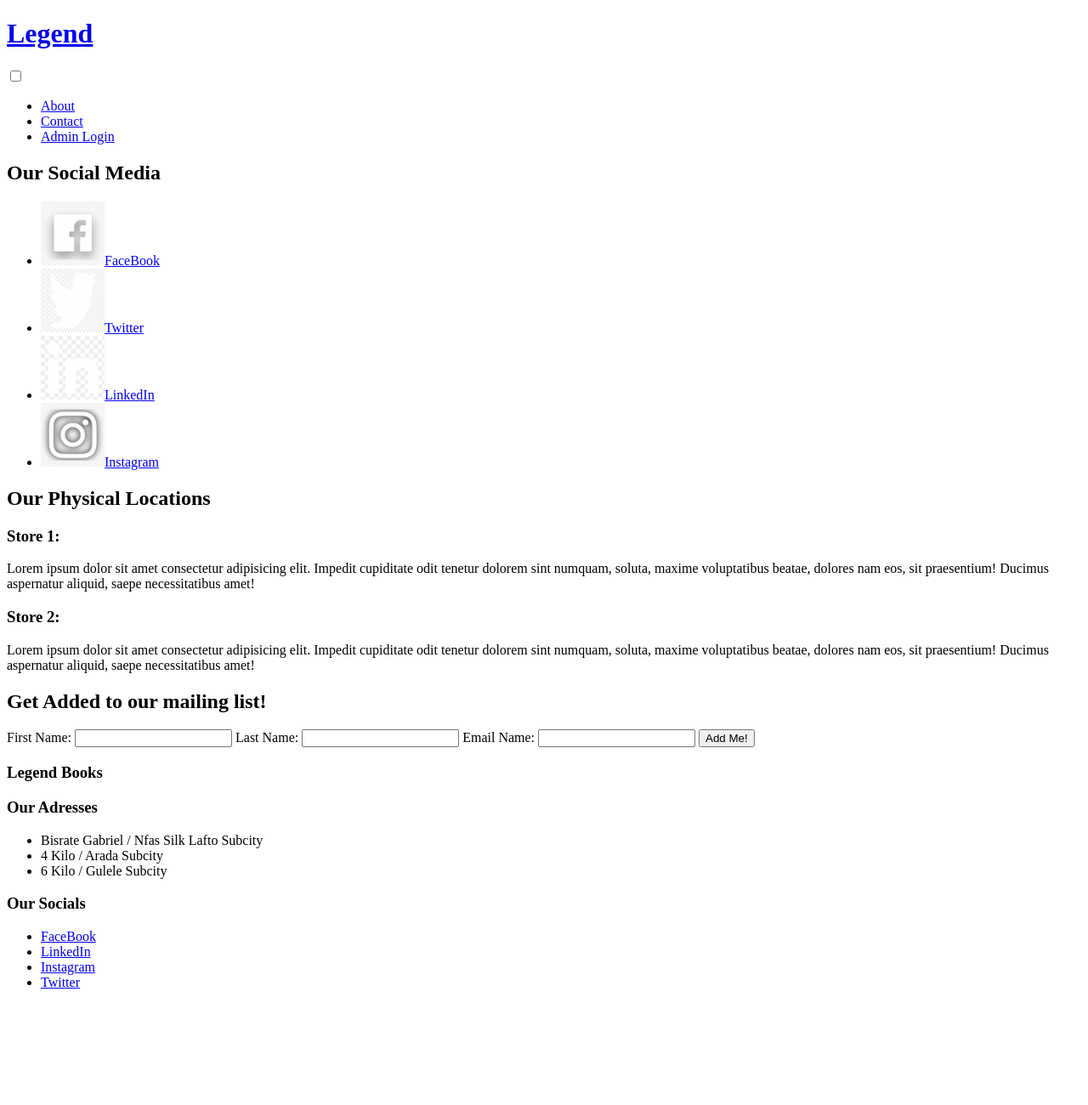
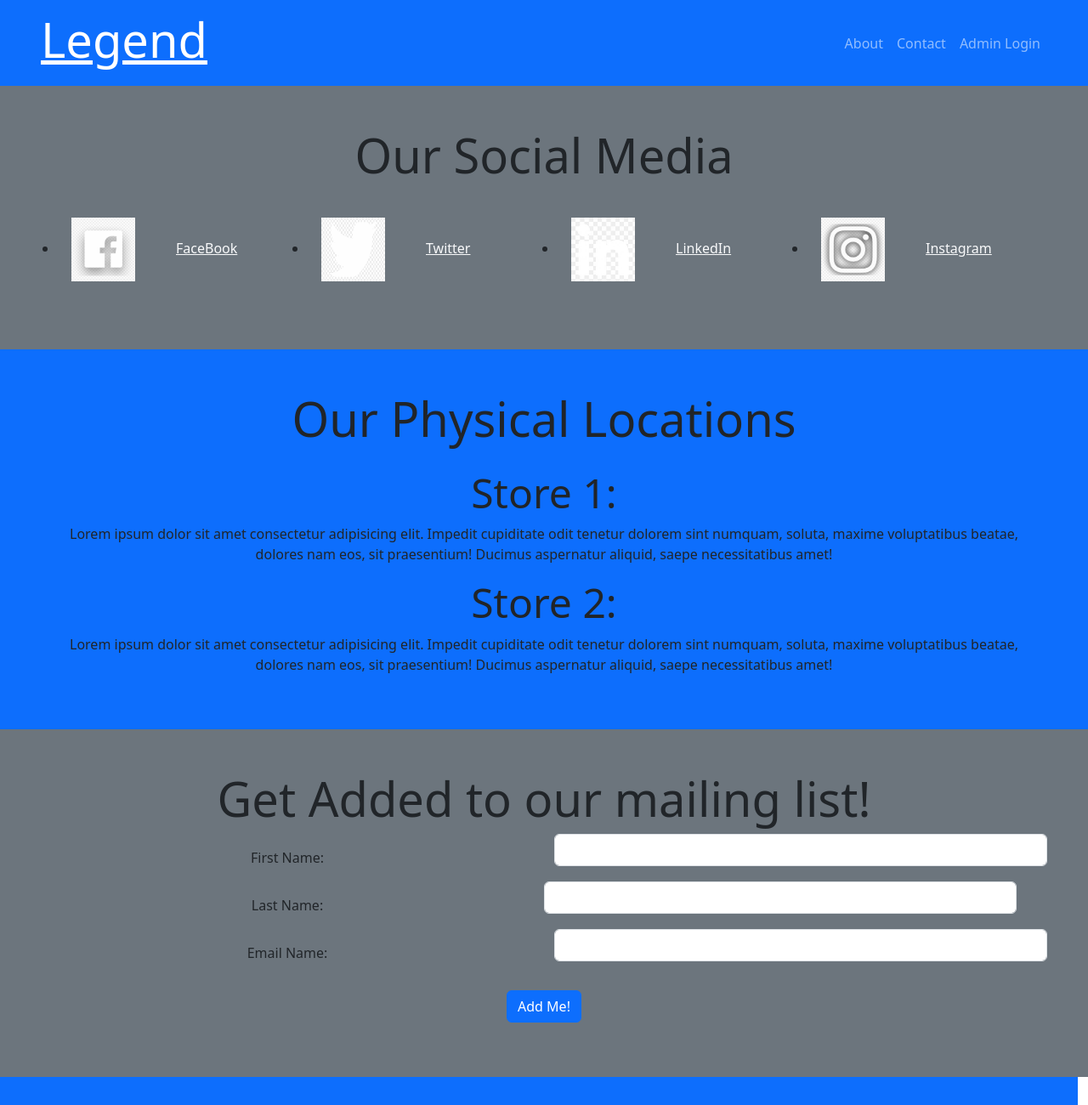
Before and after one commit to ffekirnew/UGR-9932-13, a plain HTML site: page src/contact.html in a window 1280 px wide. Shown: the top 1300 px of the page at 85% size. Before the commit the page ends 1181 px from the top, so only its background shows below. Drawn offline with nearby package versions, Linux system fonts and the light colour scheme.

Commit message:
add additional bootstrap - add bootstrap to contact.html - add bootstrap to admin-login.html

```diff
--- a/src/contact.html
+++ b/src/contact.html
@@ -4,72 +4,86 @@
 	<meta charset="UTF-8">
 	<meta name="viewport" content="width=device-width, initial-scale=1.0">
 	<meta name="description" content="Legend Books ethiopia contacts page.">
-	<link rel="stylesheet" href="./css/style.css">
-	<link rel="preconnect" href="https://fonts.googleapis.com">
-	<link rel="preconnect" href="https://fonts.gstatic.com" crossorigin>
-	<link href="https://fonts.googleapis.com/css2?family=Merriweather&family=Montserrat:wght@300&family=Raleway:wght@100&display=swap" rel="stylesheet">
+	<link href="https://cdn.jsdelivr.net/npm/bootstrap@5.3.0-alpha1/dist/css/bootstrap.min.css" rel="stylesheet" integrity="sha384-GLhlTQ8iRABdZLl6O3oVMWSktQOp6b7In1Zl3/Jr59b6EGGoI1aFkw7cmDA6j6gD" crossorigin="anonymous">
 	<title>Legend Books: Contacts</title>
 	<script defer src="./js/mailing-list-validator.js"></script>
 </head>
 <body>
-	<header class="header">
-		<div class="header__logo">
-			<h1><a href="./index.html" class="link link--logo fs-logo-header ff-primary fw-bold">Legend</a></h1>
-		</div>
-		<input type="checkbox" name="mobile-nav-toggle" id="mobile-nav-toggle" class="mobile-nav-toggle">
-		<nav class="navigation">
-			<ul class="navigation__ul">
-				<li><a href="./about.html" class="link link--navigation">About</a></li>
-				<li><a href="./contact.html" class="link link--navigation">Contact</a></li>
-				<li><a href="./admin-login.html" class="link link--navigation">Admin Login</a></li>
-			</ul>
+	<header class="container-fluid bg-primary px-5">
+		<nav class="navbar navbar-expand-md navbar-dark bg-primary">
+			<div class="navbar-brand">
+				<h1><a href="./index.html" class="display-4 text-white">Legend</a></h1>
+			</div>
+			<button class="navbar-toggler" type="button" data-bs-toggle="collapse" data-bs-target="#main-nav" aria-controls="main-nav" aria-expanded="false" aria-label="Toggle Navigation">
+				<span class="navbar-toggler-icon"></span>
+			</button>
+			<div class="collapse navbar-collapse justify-content-end align-center" id="main-nav">
+				<ul class="navbar-nav">
+					<li class="nav-item"><a href="./about.html" class="nav-link">About</a></li>
+					<li class="nav-item"><a href="./contact.html" class="nav-link">Contact</a></li>
+					<li class="nav-item"><a href="./admin-login.html" class="nav-link">Admin Login</a></li>
+				</ul>
+			</div>
 		</nav>
-		<label for="mobile-nav-toggle" class="mobile-nav-toggle-label">
-			<span class="mobile-nav-toggle-label__hamburger-lines mobile-nav-toggle-label__hamburger-lines--line-1"></span>
-			<span class="mobile-nav-toggle-label__hamburger-lines mobile-nav-toggle-label__hamburger-lines--line-2"></span>
-			<span class="mobile-nav-toggle-label__hamburger-lines mobile-nav-toggle-label__hamburger-lines--line-3"></span>
-		</label>
 	</header>
 	<main class="main">
-		<section class="main__social-media">
-			<h2 class="main__social-media__title">Our Social Media</h2>
-			<ul>
-				<li><img src="./images/social-media-logos/facebook.png" width="75" height="75" alt="social-1"><a href="#" class="link link--social-media">FaceBook</a></li>
-				<li><img src="./images/social-media-logos/twitter.png" width="75" height="75" alt="social-1"><a href="#" class="link link--social-media">Twitter</a></li>
-				<li><img src="./images/social-media-logos/linked-in.jpg" width="75" height="75" alt="social-1"><a href="#" class="link link--social-media">LinkedIn</a></li>
-				<li><img src="./images/social-media-logos/instagram.png" width="75" height="75" alt="social-1"><a href="#" class="link link--social-media">Instagram</a></li>
+		<section class="container-fluid bg-secondary p-5">
+			<h2 class="display-4 pb-3 text-center">Our Social Media</h2>
+			<ul class="row justify-content-center align-center">
+				<li class="col-sm-6 col-md-4 col-lg-3 p-3"><img src="./images/social-media-logos/facebook.png" width="75" height="75" alt="social-1"><a href="#" class="text-light ps-5">FaceBook</a></li>
+				<li class="col-sm-6 col-md-4 col-lg-3 p-3"><img src="./images/social-media-logos/twitter.png" width="75" height="75" alt="social-1"><a href="#" class="text-light ps-5">Twitter</a></li>
+				<li class="col-sm-6 col-md-4 col-lg-3 p-3"><img src="./images/social-media-logos/linked-in.jpg" width="75" height="75" alt="social-1"><a href="#" class="text-light ps-5">LinkedIn</a></li>
+				<li class="col-sm-6 col-md-4 col-lg-3 p-3"><img src="./images/social-media-logos/instagram.png" width="75" height="75" alt="social-1"><a href="#" class="text-light ps-5">Instagram</a></li>
 			</ul>
 		</section>
-		<section class="main__physical-locations">
-			<h2 class="main__physical-locations__title">Our Physical Locations</h2>
-			<div class="main__physical-locations__box">
-				<h3>Store 1:</h3>
+		<section class="container-fluid bg-primary p-5 text-center">
+			<h2 class="display-4 pb-3">Our Physical Locations</h2>
+			<div class="container-fluid">
+				<h3 class="display-5">Store 1:</h3>
 				<p>Lorem ipsum dolor sit amet consectetur adipisicing elit. Impedit cupiditate odit tenetur dolorem sint numquam, soluta, maxime voluptatibus beatae, dolores nam eos, sit praesentium! Ducimus aspernatur aliquid, saepe necessitatibus amet!</p>
 			</div>
-			<div class="main__physical-locations__box">
-				<h3>Store 2:</h3>
+			<div class="container-fluid">
+				<h3 class="display-5">Store 2:</h3>
 				<p>Lorem ipsum dolor sit amet consectetur adipisicing elit. Impedit cupiditate odit tenetur dolorem sint numquam, soluta, maxime voluptatibus beatae, dolores nam eos, sit praesentium! Ducimus aspernatur aliquid, saepe necessitatibus amet!</p>
 			</div>
 		</section>
-		<section class="main__mailing-list">
-			<h2 class="main__mailing-list__title">Get Added to our mailing list!</h2>
+		<section class="container-fluid bg-secondary p-5 text-center">
+			<h2 class="display-4">Get Added to our mailing list!</h2>
 			<form action="./" method="POST" class="form" id="form">
-				<label for="first-name" class="form__label">First Name:</label>
-				<input type="text" name="firstName" id="first-name" class="form__text_input" required>
-				<label for="last-name" class="form__label">Last Name:</label>
-				<input type="text" name="lastName" id="last-name" class="form__text_input" required>
-				<label for="email" class="form__label">Email Name:</label>
-				<input type="email" name="email" id="email" class="form__text_input" required>
-				<input type="submit" name="submit" id="submit" value="Add Me!" class="button button--submit button--mailing-list">
+				<div class="row">
+					<div class="col-sm-6">
+						<label for="first-name" class="form-label m-3">First Name:</label>
+					</div>
+					<div class="col-sm-6">
+						<input type="text" name="firstName" id="first-name" class="form-control" required>
+					</div>
+				</div>
+				<div class="container-fluid row">
+					<div class="col-sm-6">
+						<label for="last-name" class="form-label m-3">Last Name:</label>
+					</div>
+					<div class="col-sm-6">
+						<input type="text" name="lastName" id="last-name" class="form-control" required>
+					</div>
+				</div>
+				<div class="row">
+					<div class="col-sm-6">
+						<label for="email" class="form-label m-3">Email Name:</label>
+					</div>
+					<div class="col-sm-6">
+						<input type="email" name="email" id="email" class="form-control" required>
+					</div>
+				</div>
+				<input type="submit" name="submit" id="submit" value="Add Me!" class="btn btn-primary my-3">
 			</form>
-			<div id="error"></div>
+			<div id="error" class="text-danger"></div>
 		</section>
 	</main>
-	<footer class="footer">
-		<div class="footer__logo">
+	<footer class="container-fluid p-5 bg-primary text-white text-center row">
+		<div class="col-sm-12 col-md-6 col-lg-4">
 			<h3>Legend Books</h3>
 		</div>
-		<div class="footer__addresses">
+		<div class="col-sm-12 col-md-6 col-lg-4">
 			<h3 class="footer__title">Our Adresses</h3>
 			<ul>
 				<li class="footer__body">Bisrate Gabriel / Nfas Silk Lafto Subcity</li>
@@ -77,7 +91,7 @@
 				<li class="footer__body">6 Kilo / Gulele Subcity</li>
 			</ul>
 		</div>
-		<div class="footer__socials">
+		<div class="col-sm-12 col-md-6 col-lg-4">
 			<h3 class="footer__title">Our Socials</h3>
 			<ul>
 				<li class="footer__body"><a href="#" class="link">FaceBook</a></li>
@@ -87,5 +101,6 @@
 			</ul>
 		</div>
 	</footer>
+	<script src="https://cdn.jsdelivr.net/npm/bootstrap@5.3.0-alpha1/dist/js/bootstrap.bundle.min.js" integrity="sha384-w76AqPfDkMBDXo30jS1Sgez6pr3x5MlQ1ZAGC+nuZB+EYdgRZgiwxhTBTkF7CXvN" crossorigin="anonymous"></script>
 </body>
 </html>
```
Also changed, not shown: src/about.html (+3 -3 lines), src/admin-login.html (+45 -32 lines).
